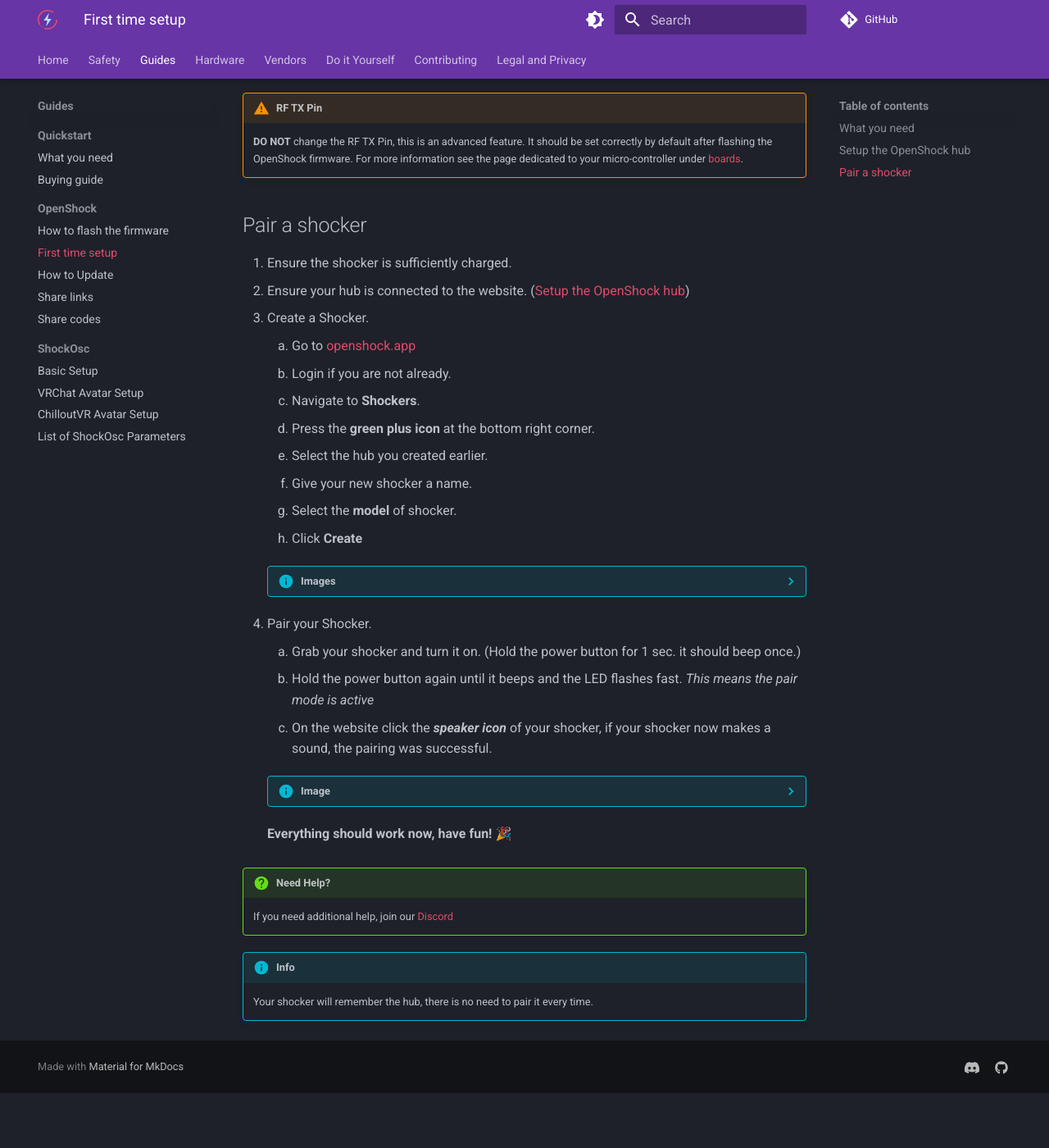
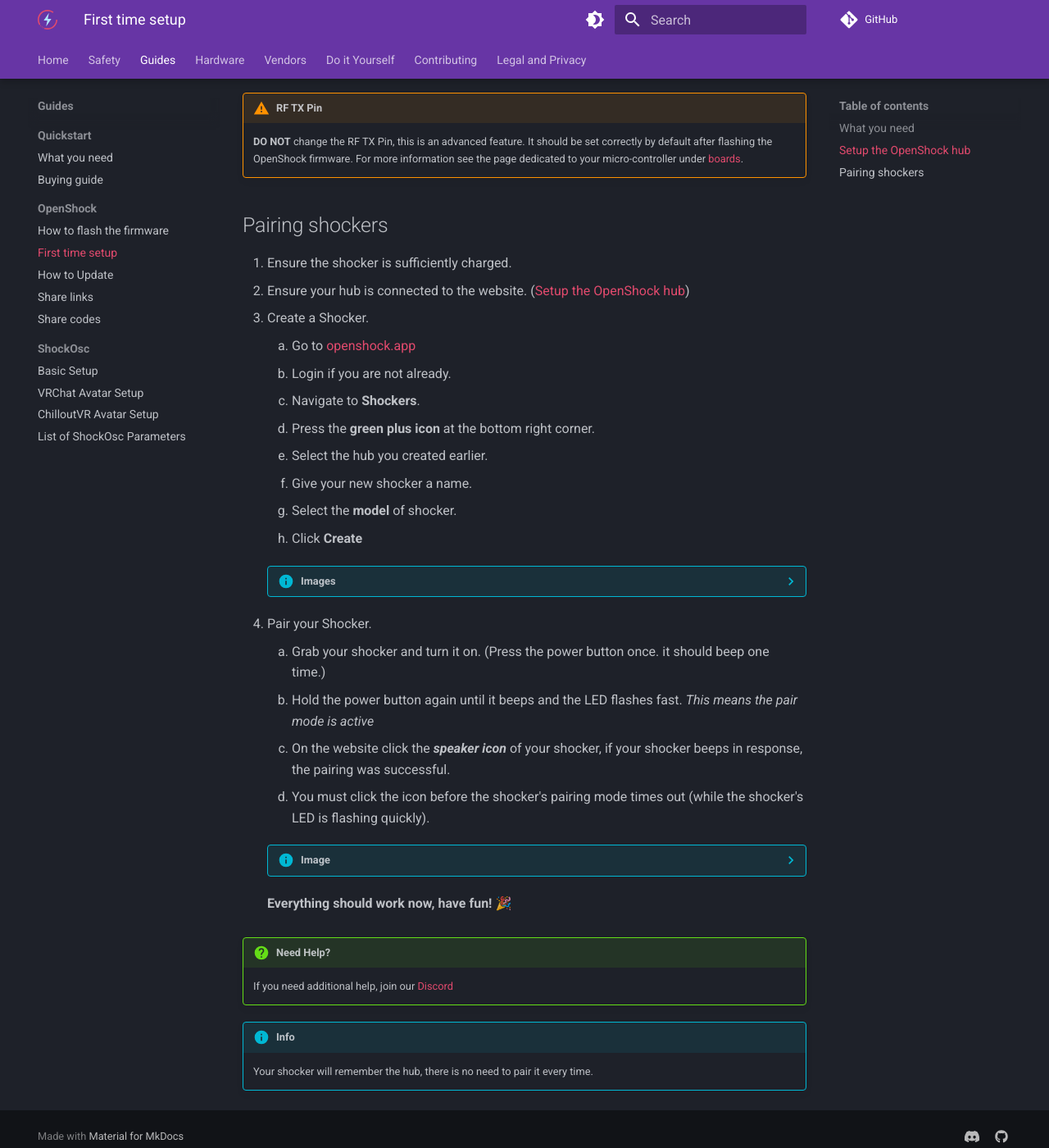
Before and after one commit to OpenShock/Wiki, an MkDocs documentation site: the page built from docs/guides/openshock-first-setup.md, in a window 1280 px wide and 1400 px high, scrolled down 1909 px. Shown: the whole window at 82% size. Built offline with MkDocs 1.6.1 and Material for MkDocs 9.7.7, drawn with Linux system fonts in a browser that asks for light colours; comment, search, counter and statistics services are not loaded; before the commit the page ends 3242 px from its top, so only the background shows below that; some of the changed text lies outside the part shown.

```diff
--- a/docs/guides/openshock-first-setup.md
+++ b/docs/guides/openshock-first-setup.md
@@ -55,7 +55,7 @@
 !!! warning "RF TX Pin"
     **DO NOT** change the RF TX Pin, this is an advanced feature. It should be set correctly by default after flashing the OpenShock firmware. For more information see the page dedicated to your micro-controller under [boards](../hardware/boards/index.md).
 
-## Pair a shocker
+## Pairing shockers
 
 1. Ensure the shocker is sufficiently charged.
 2. Ensure your hub is connected to the website. ([Setup the OpenShock hub](#setup-the-openshock-hub))
@@ -72,9 +72,10 @@
         ![image](../static/guides/first-setup/Create_shocker_green_plus.png)
         ![image](../static/guides/first-setup/create_shocker.png)
 4. Pair your Shocker.
-    1. Grab your shocker and turn it on. (Hold the power button for 1 sec. it should beep once.)
+    1. Grab your shocker and turn it on. (Press the power button once. it should beep one time.)
     2. Hold the power button again until it beeps and the LED flashes fast. *This means the pair mode is active*
-    3. On the website click the ***speaker icon*** of your shocker, if your shocker now makes a sound, the pairing was successful.
+    3. On the website click the ***speaker icon*** of your shocker, if your shocker beeps in response, the pairing was successful.
+    4. You must click the icon before the shocker's pairing mode times out (while the shocker's LED is flashing quickly).
     ??? Info "Image"
         ![image](../static/guides/first-setup/find_sound_button.png)
 **Everything should work now, have fun!** 🎉
```
Also changed, not shown: other parts of docs/guides/openshock-first-setup.md (+1 -1 lines), docs/guides/openshock-how-to-flash-your-board.md (+3 -0 lines), docs/hardware/boards/index.md (+1 -0 lines), docs/hardware/boards/openshock/core-v1.md (+4 -2 lines), docs/hardware/boards/openshock/core-v2.md (+3 -1 lines), docs/hardware/boards/seeed/xiao-esp32s3.md (+3 -0 lines), docs/vendors/hardware/nullstalgia.md (+1 -1 lines).
